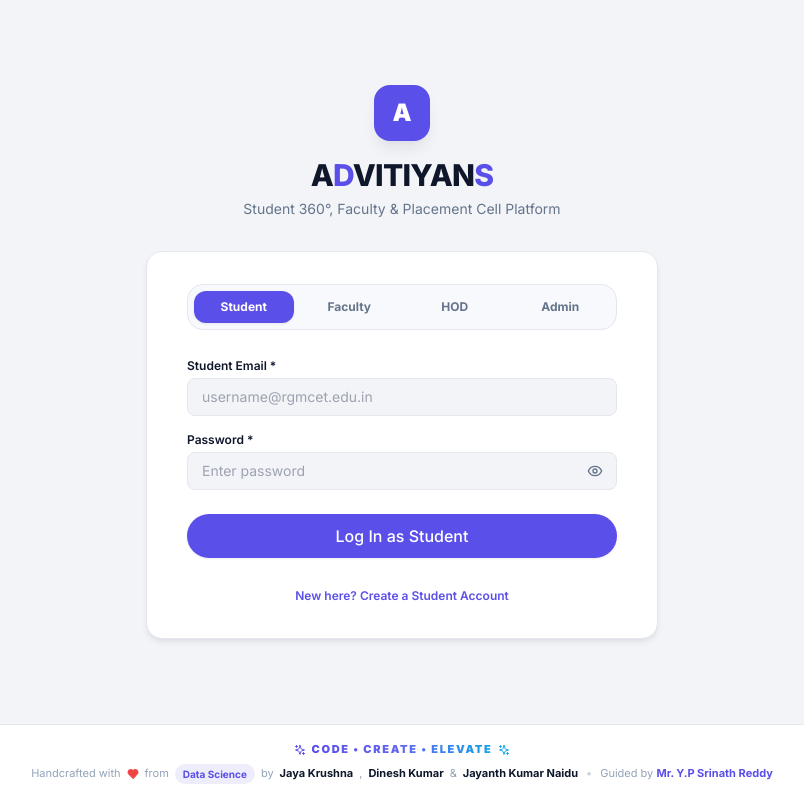
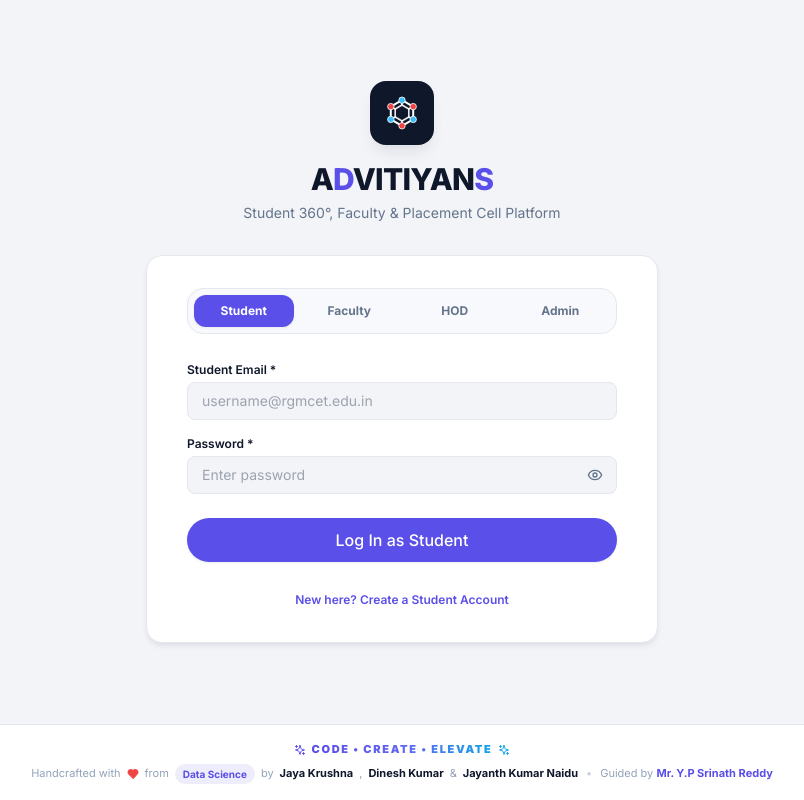
Before and after one commit to Jayanth7892/adivitiyans, a React (Vite) app in the folder frontend/: page /profile#/login in a window 1280 px wide. Shown: the whole page, without its empty margins (238-1042 px from the left). Built offline with nearby package versions, Linux system fonts and the light colour scheme; no server answers; what amazon-cognito-identity-js would draw is missing.

Commit message:
style(brand): replace letter A badge with Data Science network node hexagon vector logo

```diff
--- a/frontend/src/components/layout/Sidebar.tsx
+++ b/frontend/src/components/layout/Sidebar.tsx
@@ -151,8 +151,33 @@ export const Sidebar: React.FC<SidebarProps> = ({ isOpen, collapsed, onClose })
       >
         {/* ── Logo Header ── */}
         <div className="h-16 flex items-center border-b border-borderLine shrink-0 px-3.5 gap-3 overflow-hidden">
-          <div className="w-8 h-8 rounded-xl bg-brand-primary flex items-center justify-center text-white font-black text-sm shrink-0 select-none shadow-brand">
-            A
+          <div className="w-8 h-8 rounded-xl bg-[#0F172A] dark:bg-brand-primary p-1 flex items-center justify-center shrink-0 select-none shadow-brand ring-1 ring-white/10">
+            <svg viewBox="0 0 100 100" fill="none" xmlns="http://www.w3.org/2000/svg" className="w-6 h-6">
+              {/* Outer Hexagon Lines */}
+              <line x1="50" y1="18" x2="78" y2="34" stroke="white" strokeWidth="5" strokeLinecap="round" />
+              <line x1="78" y1="34" x2="78" y2="66" stroke="white" strokeWidth="5" strokeLinecap="round" />
+              <line x1="78" y1="66" x2="50" y2="82" stroke="white" strokeWidth="5" strokeLinecap="round" />
+              <line x1="50" y1="82" x2="22" y2="66" stroke="white" strokeWidth="5" strokeLinecap="round" />
+              <line x1="22" y1="66" x2="22" y2="34" stroke="white" strokeWidth="5" strokeLinecap="round" />
+              <line x1="22" y1="34" x2="50" y2="18" stroke="white" strokeWidth="5" strokeLinecap="round" />
+              {/* Inner Ring */}
+              <polygon points="50,30 67,40 67,60 50,70 33,60 33,40" stroke="white" strokeWidth="4" strokeLinejoin="round" fill="none" opacity="0.9" />
+              {/* Internal Spokes */}
+              <line x1="50" y1="18" x2="50" y2="30" stroke="white" strokeWidth="4" strokeLinecap="round" />
+              <line x1="78" y1="34" x2="67" y2="40" stroke="white" strokeWidth="4" strokeLinecap="round" />
+              <line x1="78" y1="66" x2="67" y2="60" stroke="white" strokeWidth="4" strokeLinecap="round" />
+              <line x1="50" y1="82" x2="50" y2="70" stroke="white" strokeWidth="4" strokeLinecap="round" />
+              <line x1="22" y1="66" x2="33" y2="60" stroke="white" strokeWidth="4" strokeLinecap="round" />
+              <line x1="22" y1="34" x2="33" y2="40" stroke="white" strokeWidth="4" strokeLinecap="round" />
+              {/* Red / Coral Nodes */}
+              <circle cx="22" cy="34" r="8" fill="#EF4444" stroke="white" strokeWidth="2" />
+              <circle cx="78" cy="34" r="8" fill="#EF4444" stroke="white" strokeWidth="2" />
+              <circle cx="50" cy="82" r="8" fill="#EF4444" stroke="white" strokeWidth="2" />
+              {/* Cyan / Blue Nodes */}
+              <circle cx="50" cy="18" r="8" fill="#38BDF8" stroke="white" strokeWidth="2" />
+              <circle cx="22" cy="66" r="8" fill="#38BDF8" stroke="white" strokeWidth="2" />
+              <circle cx="78" cy="66" r="8" fill="#38BDF8" stroke="white" strokeWidth="2" />
+            </svg>
           </div>
           <div
             className={[
--- a/frontend/src/features/auth/AuthPage.tsx
+++ b/frontend/src/features/auth/AuthPage.tsx
@@ -513,8 +513,33 @@ export const AuthPage: React.FC = () => {
     <div className="h-dvh bg-background flex flex-col overflow-hidden">
       <div className="flex-1 overflow-y-auto flex flex-col justify-center py-4 sm:py-12 sm:px-6 lg:px-8">
       <div className="sm:mx-auto sm:w-full sm:max-w-md text-center">
-        <div className="inline-flex items-center justify-center w-11 h-11 sm:w-14 sm:h-14 rounded-2xl bg-brand-primary text-white font-black text-xl sm:text-2xl shadow-lg shadow-brand-primary/30 mb-2 sm:mb-4">
-          A
+        <div className="inline-flex items-center justify-center w-12 h-12 sm:w-16 sm:h-16 rounded-2xl bg-[#0F172A] p-2 text-white shadow-lg shadow-brand-primary/30 mb-2 sm:mb-4 ring-1 ring-white/10">
+          <svg viewBox="0 0 100 100" fill="none" xmlns="http://www.w3.org/2000/svg" className="w-8 h-8 sm:w-10 sm:h-10">
+            {/* Outer Hexagon Lines */}
+            <line x1="50" y1="18" x2="78" y2="34" stroke="white" strokeWidth="5" strokeLinecap="round" />
+            <line x1="78" y1="34" x2="78" y2="66" stroke="white" strokeWidth="5" strokeLinecap="round" />
+            <line x1="78" y1="66" x2="50" y2="82" stroke="white" strokeWidth="5" strokeLinecap="round" />
+            <line x1="50" y1="82" x2="22" y2="66" stroke="white" strokeWidth="5" strokeLinecap="round" />
+            <line x1="22" y1="66" x2="22" y2="34" stroke="white" strokeWidth="5" strokeLinecap="round" />
+            <line x1="22" y1="34" x2="50" y2="18" stroke="white" strokeWidth="5" strokeLinecap="round" />
+            {/* Inner Ring */}
+            <polygon points="50,30 67,40 67,60 50,70 33,60 33,40" stroke="white" strokeWidth="4" strokeLinejoin="round" fill="none" opacity="0.9" />
+            {/* Internal Spokes */}
+            <line x1="50" y1="18" x2="50" y2="30" stroke="white" strokeWidth="4" strokeLinecap="round" />
+            <line x1="78" y1="34" x2="67" y2="40" stroke="white" strokeWidth="4" strokeLinecap="round" />
+            <line x1="78" y1="66" x2="67" y2="60" stroke="white" strokeWidth="4" strokeLinecap="round" />
+            <line x1="50" y1="82" x2="50" y2="70" stroke="white" strokeWidth="4" strokeLinecap="round" />
+            <line x1="22" y1="66" x2="33" y2="60" stroke="white" strokeWidth="4" strokeLinecap="round" />
+            <line x1="22" y1="34" x2="33" y2="40" stroke="white" strokeWidth="4" strokeLinecap="round" />
+            {/* Red / Coral Nodes */}
+            <circle cx="22" cy="34" r="8" fill="#EF4444" stroke="white" strokeWidth="2" />
+            <circle cx="78" cy="34" r="8" fill="#EF4444" stroke="white" strokeWidth="2" />
+            <circle cx="50" cy="82" r="8" fill="#EF4444" stroke="white" strokeWidth="2" />
+            {/* Cyan / Blue Nodes */}
+            <circle cx="50" cy="18" r="8" fill="#38BDF8" stroke="white" strokeWidth="2" />
+            <circle cx="22" cy="66" r="8" fill="#38BDF8" stroke="white" strokeWidth="2" />
+            <circle cx="78" cy="66" r="8" fill="#38BDF8" stroke="white" strokeWidth="2" />
+          </svg>
         </div>
         <h2 className="text-2xl sm:text-3xl font-extrabold text-textPrimary tracking-tight">
           <span>A</span><span className="text-brand-primary">D</span><span>VITIYAN</span><span className="text-brand-primary">S</span>
```
